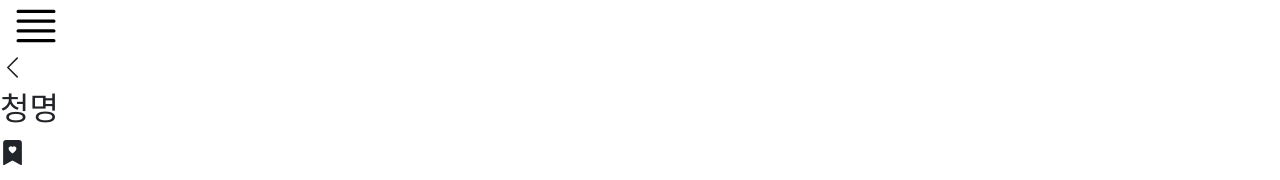
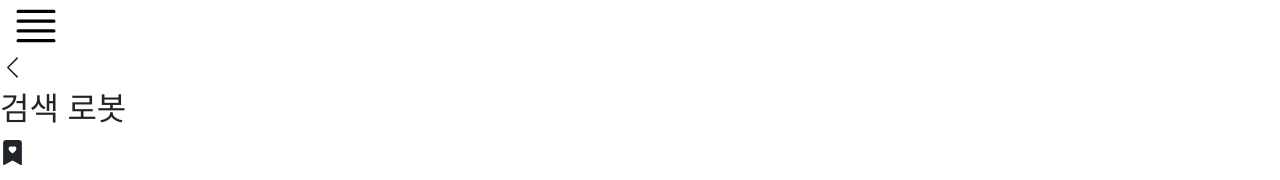
Before and after one commit to TeamOTK/frontend, a React (Create React App) app: page /page/search in a window 1280 px wide. Shown: the top 180 px of the page. Built offline with nearby package versions, Linux system fonts and the light colour scheme.

Commit message:
fix: SubHeader 구조 수정

```diff
--- a/src/components/Chat.jsx
+++ b/src/components/Chat.jsx
@@ -2,9 +2,12 @@ import CM from './images/CM.png'
 import { BsCursorFill } from "react-icons/bs";
 import './Chat.css'
 
+import SubHeader from './Header/SubHeader';
+
 export default function Chat(){
 	return(
 		<>
+			<SubHeader name='청명'/>
 			<div className="ChatLog">
 				<div className="AiChat">
 					<img src={CM} width={60}/>
--- a/src/components/Header/SubHeader.jsx
+++ b/src/components/Header/SubHeader.jsx
@@ -5,7 +5,7 @@ import { BsBookmarkHeartFill } from "react-icons/bs";
 
 import './SubHeader.css'
 
-export default function SubHeader(){
+export default function SubHeader(props){
 	const navigate = useNavigate();
 
 	const onClickButton = () => {
@@ -17,7 +17,7 @@ export default function SubHeader(){
 			<div className='SubHeader'>
 				<BsChevronLeft size={25} onClick={onClickButton}/>
 				{/* 이름 이후 전달 받아서 출력하는 것으로 수정 예정 */}
-				<h2 className="text">청명</h2>
+				<h2 className="text">{props.name}</h2>
 				<BsBookmarkHeartFill size={25}/>
 			</div>
 		</>
--- a/src/components/Layout/ChatLayout.jsx
+++ b/src/components/Layout/ChatLayout.jsx
@@ -1,11 +1,9 @@
 import { Outlet } from 'react-router-dom';
 
-import SubHeader from '../Header/SubHeader';
 
 export default function ChatLayout(){
 	return(
 		<div style={{height:'92%'}}>
-			<SubHeader/>
 			<Outlet />
 		</div>
 	)
--- a/src/components/Search.jsx
+++ b/src/components/Search.jsx
@@ -2,9 +2,12 @@ import R from './images/ROBOT.png'
 import { BsCursorFill } from "react-icons/bs";
 import './Chat.css'
 
+import SubHeader from './Header/SubHeader';
+
 export default function Search(){
 	return(
 		<>
+			<SubHeader name='검색 로봇'/>
 			<div className="ChatLog">
 				<div className="AiChat">
 					<img src={R} width={60}/>
--- a/src/components/Situation.jsx
+++ b/src/components/Situation.jsx
@@ -5,10 +5,14 @@ import CM from './images/CM.png'
 import './Situation.css'
 import Footer from './Footer';
 
+import SubHeader from './Header/SubHeader';
+
 export default function Situation(){
 
 
 	return(
+		<>
+			<SubHeader name='청명'/>
 			<div className='wrapper'>
 				<div className='orderBox'>"청명"과 대화하고 싶은 상황을 선택해주세요</div>
 				<div className='situationList'>
@@ -19,5 +23,7 @@ export default function Situation(){
 				</div>
 				<Footer />
 			</div>
+		</>
+
 	)
 }
```
Lines whose indentation alone changed are shown as unchanged.
